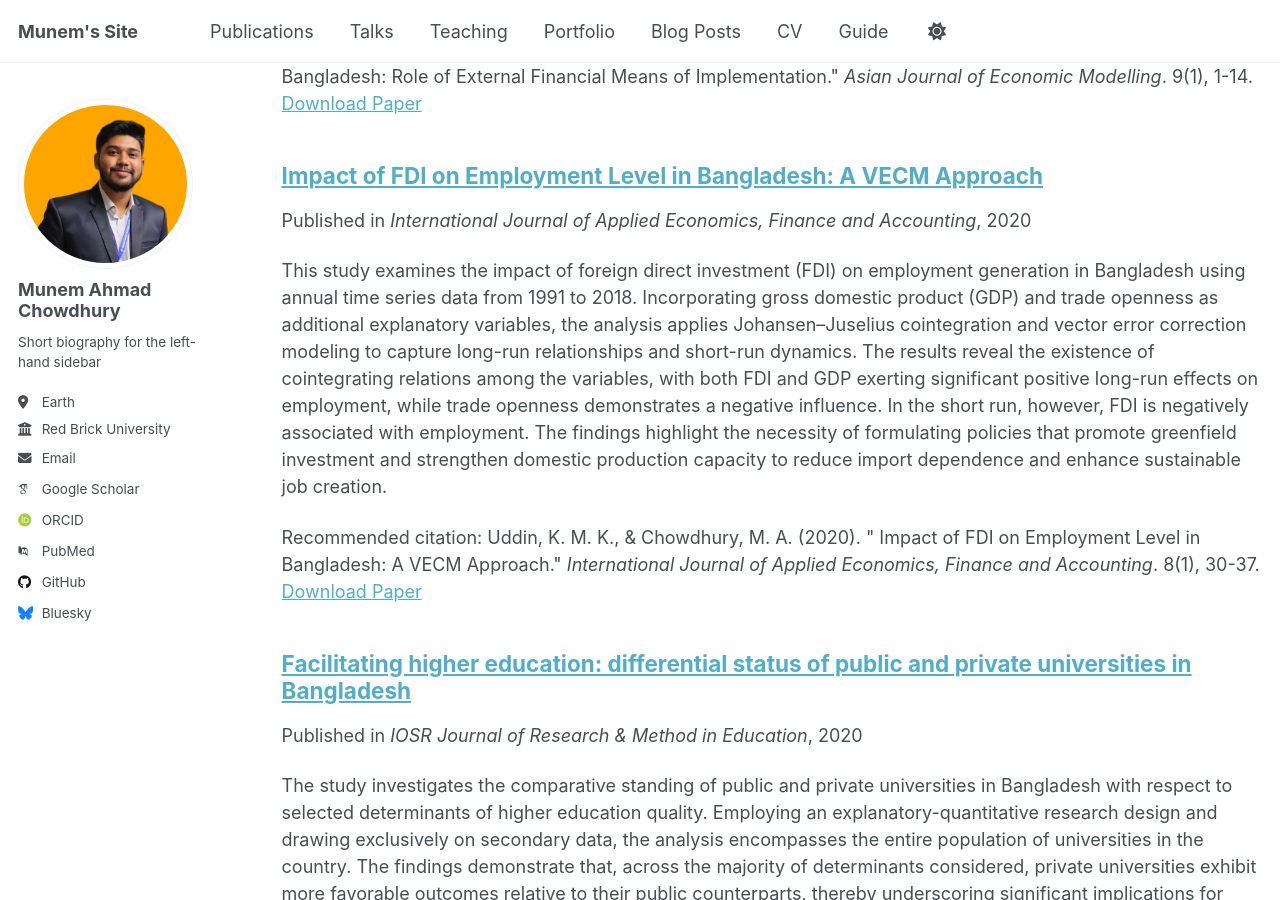
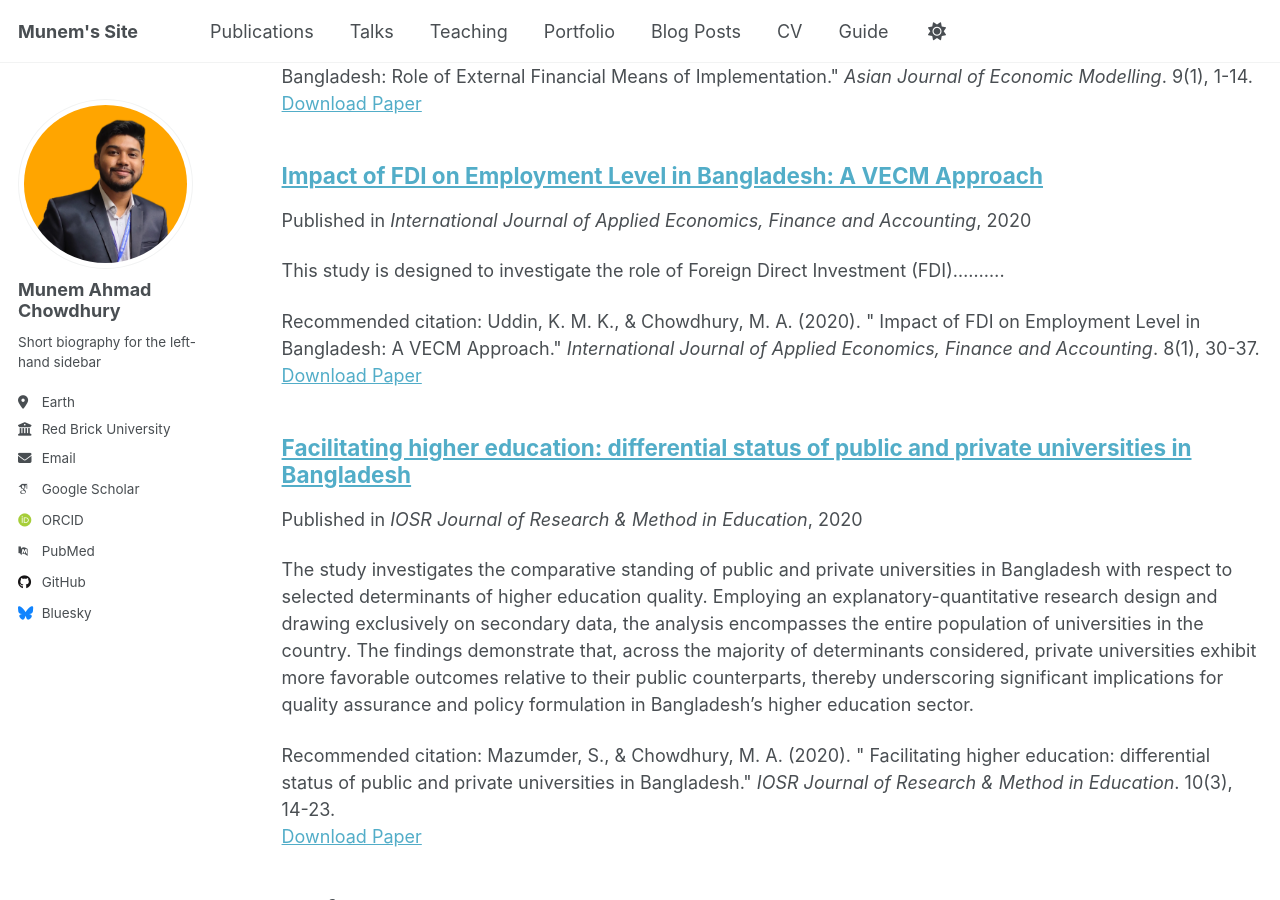
Before and after one commit to munemahmad/munemahmad.github.io, a Jekyll site: the page built from _pages/publications.html, in a window 1280 px wide and 900 px high, scrolled down 441 px. Built offline with Jekyll 4.4.1, drawn with Linux system fonts in a browser that asks for light colours; some web fonts are replaced; a script that is not in the unit is left out.

Commit message:
Update paper2.md

```diff
--- a/_publications/paper2.md
+++ b/_publications/paper2.md
@@ -3,7 +3,7 @@ title: "Impact of FDI on Employment Level in Bangladesh: A VECM Approach"
 collection: publications
 category: manuscripts
 permalink: /publication/paper2
-excerpt: 'This study examines the impact of foreign direct investment (FDI) on employment generation in Bangladesh using annual time series data from 1991 to 2018. Incorporating gross domestic product (GDP) and trade openness as additional explanatory variables, the analysis applies Johansen–Juselius cointegration and vector error correction modeling to capture long-run relationships and short-run dynamics. The results reveal the existence of cointegrating relations among the variables, with both FDI and GDP exerting significant positive long-run effects on employment, while trade openness demonstrates a negative influence. In the short run, however, FDI is negatively associated with employment. The findings highlight the necessity of formulating policies that promote greenfield investment and strengthen domestic production capacity to reduce import dependence and enhance sustainable job creation.'
+excerpt: 'This study is designed to investigate the role of Foreign Direct Investment (FDI)..........'
 date: 2020-10-22
 venue: 'International Journal of Applied Economics, Finance and Accounting'
 paperurl: 'http://munemahmadchowdhury.github.io/files/paper2.pdf'
```
